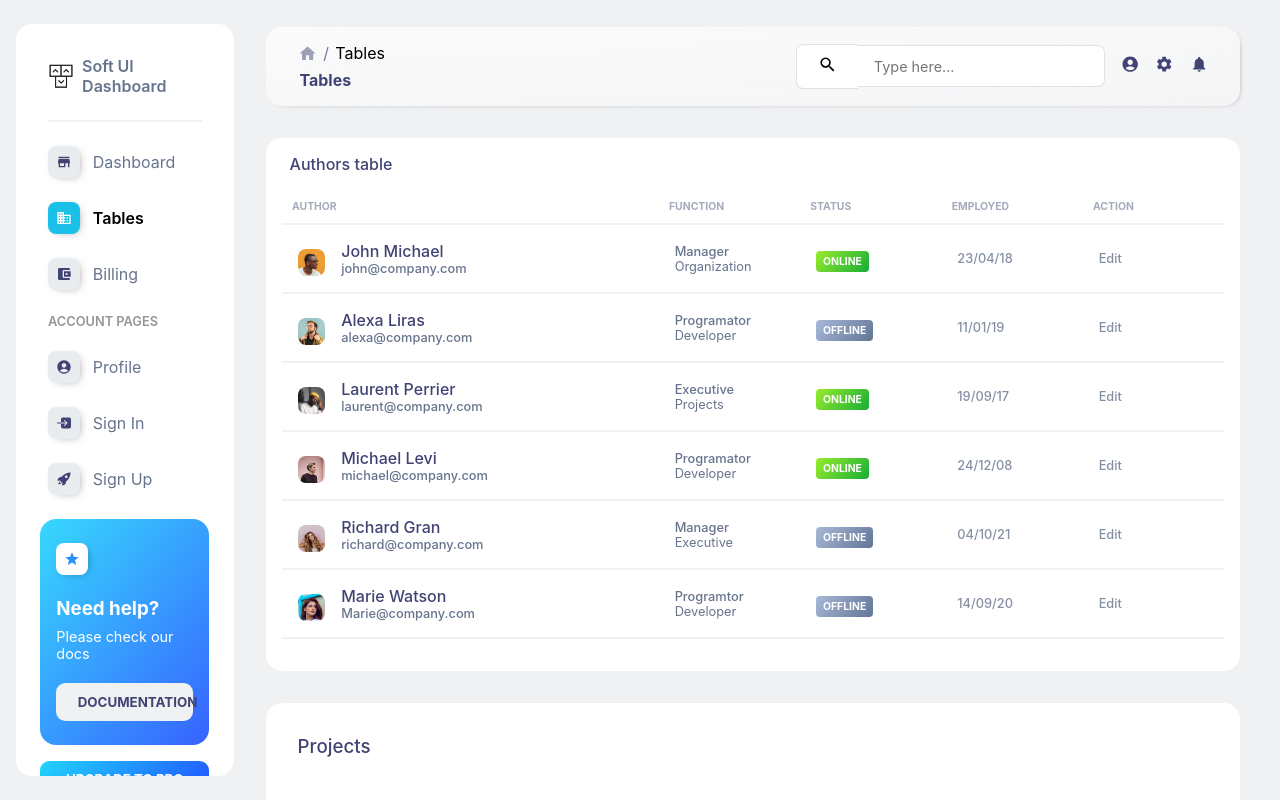
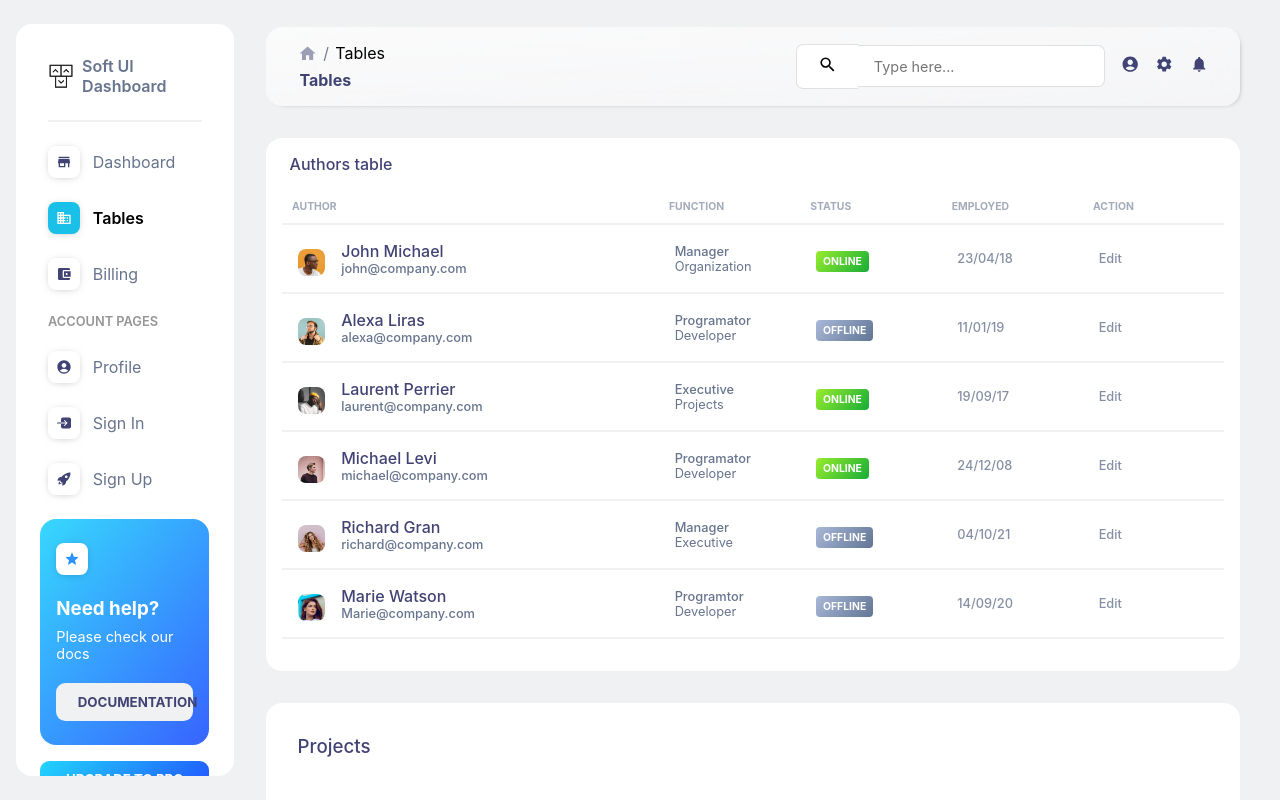
Before and after one commit to jamoliddinsaidov/soft_ui_dashboard, a React (Create React App) app: page /tables in a window 1280 px wide. Shown: the top 800 px of the page. Built offline with nearby package versions, Linux system fonts and the light colour scheme.

Commit message:
change sidebar link bg

```diff
--- a/src/components/Navigations/styles/StyledSidenavLink.js
+++ b/src/components/Navigations/styles/StyledSidenavLink.js
@@ -32,10 +32,10 @@ export const StyledSidenavLinkButton = styled.button`
   justify-content: center;
   padding: 0.5em;
   font-size: 1rem;
-  background: ${({ bgColor }) => (bgColor ? bgColor : colors.backgroundNavColor)};
+  background: ${({ bgColor }) => (bgColor ? bgColor : '#fff')};
   border: none;
   border-radius: 0.5em;
-  box-shadow: 3px 2px 10px -5px rgba(0, 0, 0, 0.51);
+  box-shadow: 0px 1px 10px -4.5px rgba(0, 0, 0, 0.5);
   cursor: pointer;
   color: ${({ color }) => (color ? color : colors.iconColor)};
 `
```
